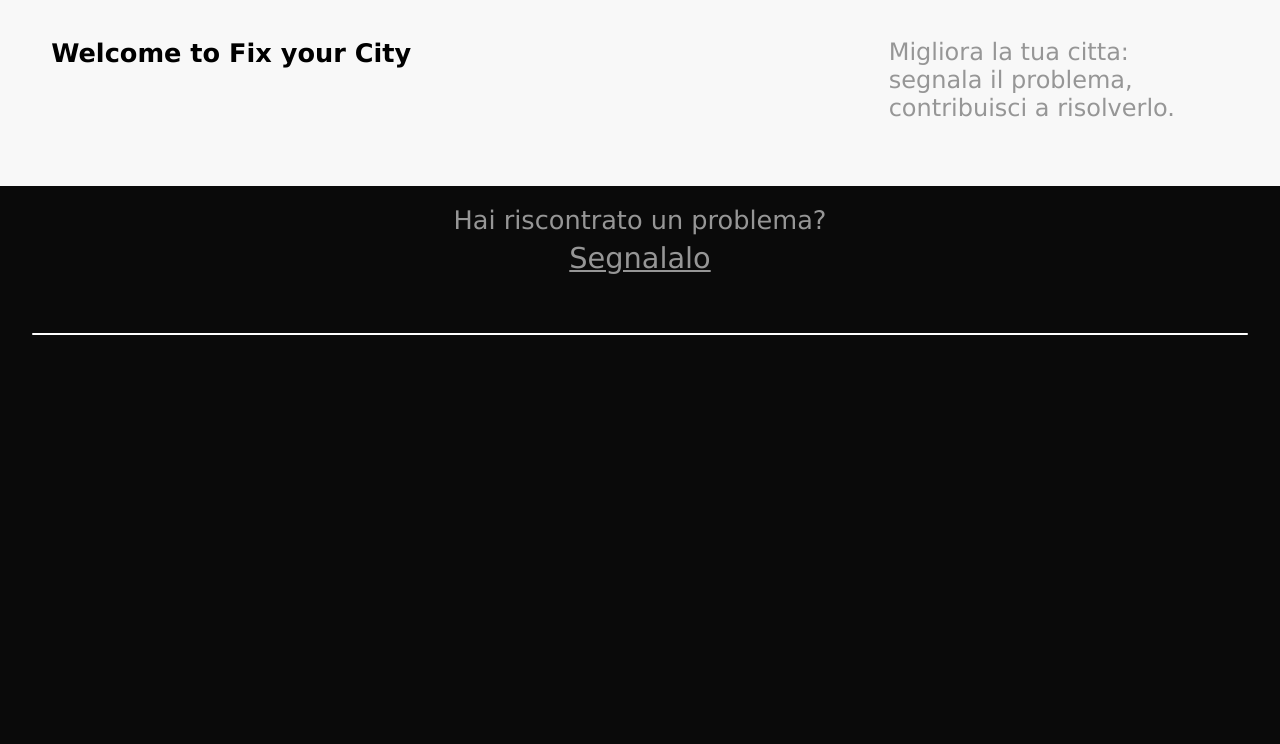
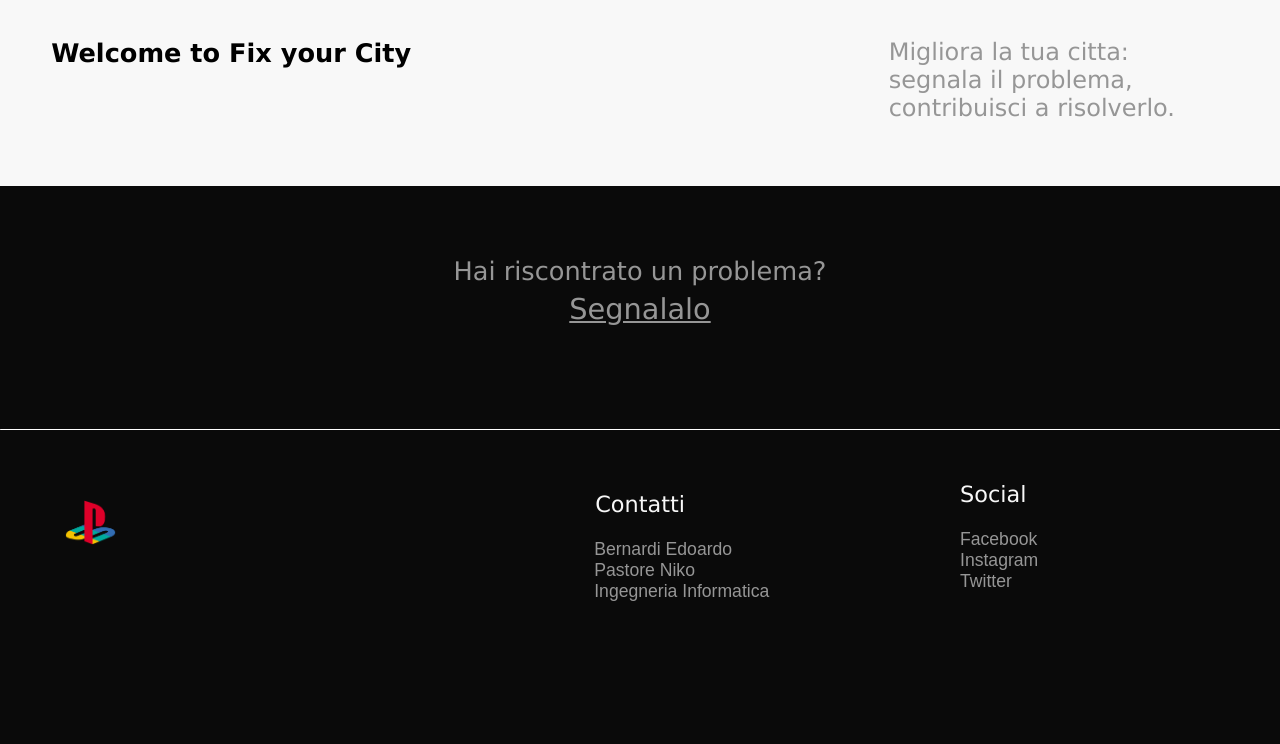
Before and after one commit to edob95/progetto-saw, a PHP site: page /layout.html in a window 1280 px wide. Shown: the part 801-1545 px from the top of the page. Run offline with PHP 8.4, Linux system fonts and the light colour scheme; some libraries are stand-ins or nearby versions.

Commit message:
Completamento eccetto logo
Completamento del footer nella home e alcune modifiche relative alla
chairezza del codice

```diff
--- a/layout.html
+++ b/layout.html
@@ -38,6 +38,20 @@ contribuisci a risolverlo.<pre>
 
 	<div class="line"></div>
 
+	<img class="footer_logo" src="images/logo.png">
+	<div class="contact_container">
+		<p class="label_contatti">Contatti</p>
+		<pre class="contatti">Bernardi Edoardo
+Pastore Niko
+Ingegneria Informatica</pre>
+	</div>
+
+	<div class="social_container">
+		<p class="label_social">Social</p>
+		<pre class="social">Facebook
+Instagram
+Twitter</pre>
+	</div>
 </div>
 
 <script src="script.js"></script>
--- a/login_stile.css
+++ b/login_stile.css
@@ -10,7 +10,7 @@ body
 	background-color:rgb(235, 235, 235);
 	background-size:cover;
 }
-
+/**********************************************HEADER*****************************************************/
 img.logo
 {
 	margin-left:3%;
@@ -69,7 +69,7 @@ a
 	-moz-transition: .7s all;
 	-webkit-transition: .7s all;
 }
-
+/**********************************************FORM*****************************************************/
 .info
 {
 	float:left;
--- a/registrazione_stile.css
+++ b/registrazione_stile.css
@@ -11,6 +11,7 @@ body
 	background-size:cover;
 }
 
+/**********************************************HEADER*****************************************************/
 img.logo
 {
 	margin-left:3%;
@@ -69,7 +70,7 @@ a
 	-moz-transition: .7s all;
 	-webkit-transition: .7s all;
 }
-
+/**********************************************FORM*************************************************/
 .info
 {
 	float:left;
--- a/stile.css
+++ b/stile.css
@@ -20,6 +20,7 @@ body
 	left:0;
 }
 
+/**********************************************HEADER*****************************************************/
 img.logo
 {
 	margin-left:3%;
@@ -115,7 +116,7 @@ header, a, img, li
 	-webkit-transition: 1s all;
 
 }
-
+/***************************************************SEZIONE INTERMEDIA*************************************/
 .footer
 {
 	position:relative;
@@ -174,7 +175,7 @@ h1
 	text-decoration: none;
 	font-family: 'Lucida Grande', sans-serif;
 	font-size: 1.6em;
-	margin-top:16%;
+	margin-top:20%;
 	text-align:center;
 }
 
@@ -200,10 +201,69 @@ h1
 .line
 {
 	position:relative;
-	height:2px;
+	height:1px;
 	background-color:rgb(255, 255, 255);
-	width:95%;
+	width:100%;
 	margin:auto;
-	margin-top:4.5%;
+	margin-top:8%;
 	border-radius:2px;
 }
+
+
+/**********************************FOOTER************************************************/
+.footer_logo
+{
+	margin-left:5.1%;
+	margin-top:5.5%;
+	width: 4%;
+	height: 6%;
+	float:left;
+}
+
+.contact_container
+{
+	float:left;
+	width:15%;
+	height:25%;
+	margin-top:3%;
+	margin-left:35%;
+}
+
+.label_contatti
+{
+	font-family: 'Lucida Grande', sans-serif;
+	font-size:1.4em;
+	color:rgb(248, 248, 248);
+	margin-left:16%;
+
+}
+
+.contatti
+{
+	font-family: 'Arial' ,sans-serif;
+	font-size:1.1em;
+	color: rgb(150, 150, 150);
+	margin-top:8%;
+	margin-left:15.5%;
+
+}
+
+.social_container
+{
+	margin-left:75%;
+	margin-top:4%;
+}
+
+.label_social
+{
+	font-family: 'Lucida Grande', sans-serif;
+	font-size:1.4em;
+	color:rgb(248, 248, 248);
+}
+
+.social
+{
+	font-family: 'Arial' ,sans-serif;
+	font-size:1.1em;
+	color: rgb(150, 150, 150);
+}
```
